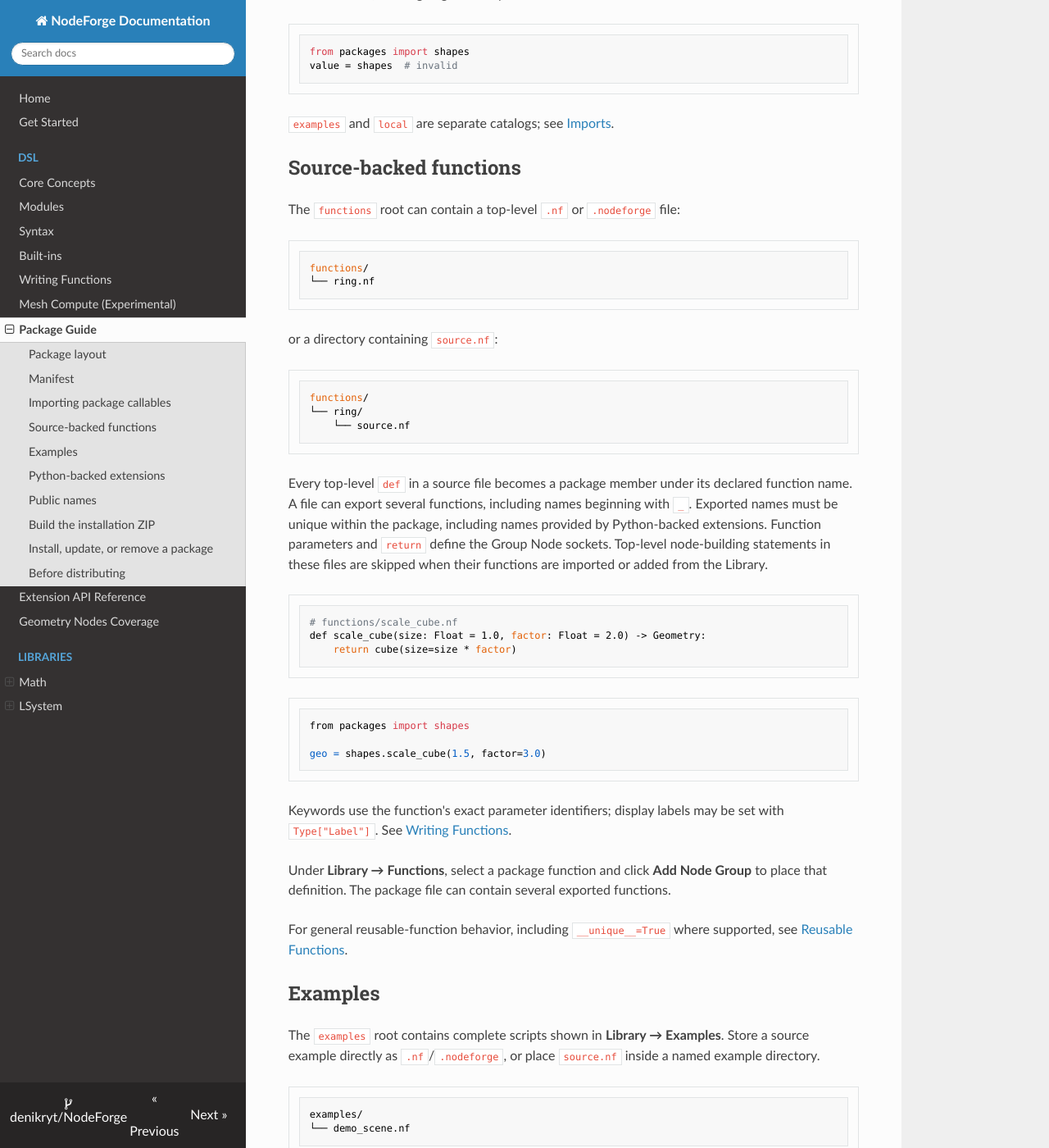
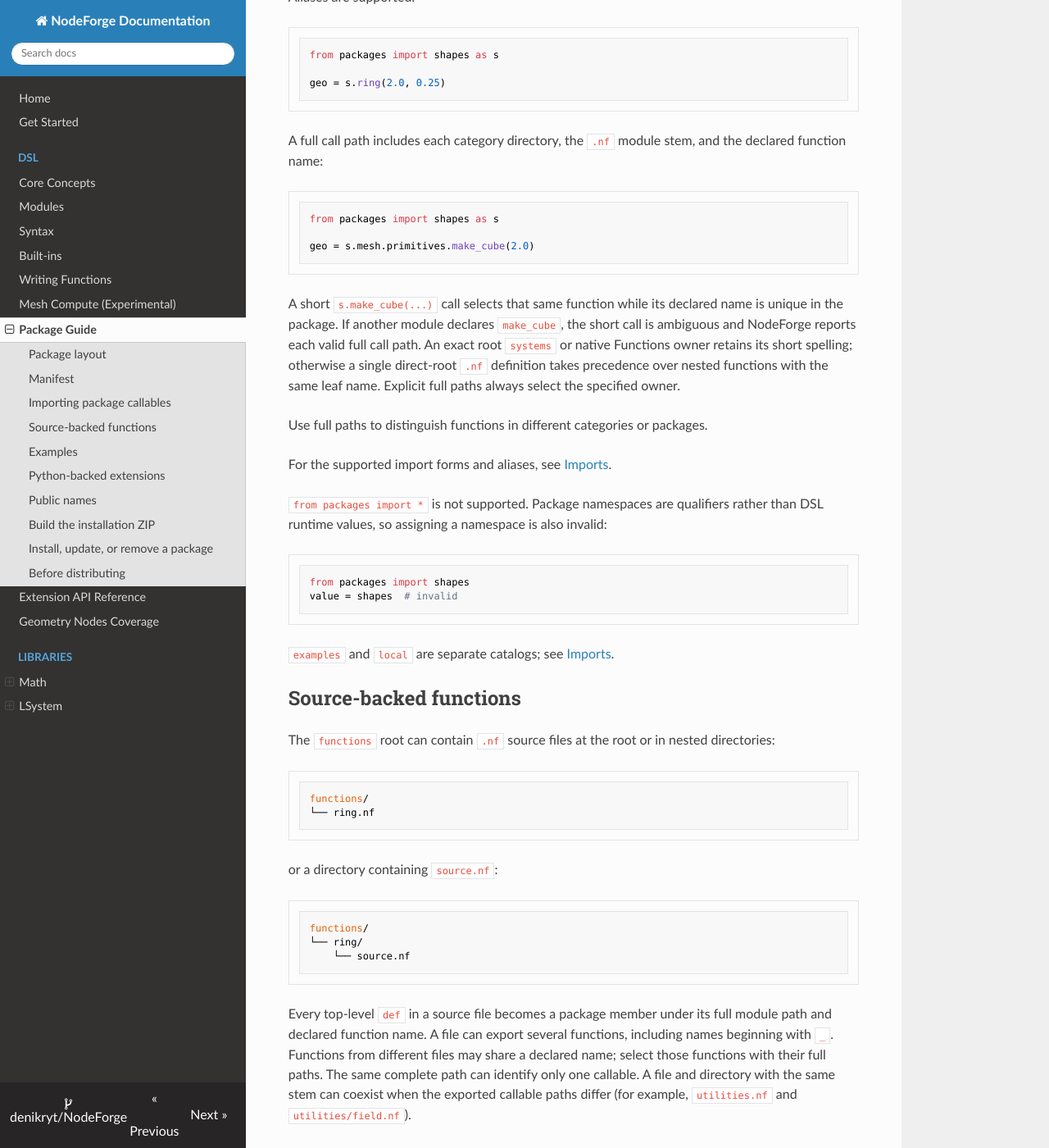
Before and after one commit to denikryt/NodeForge, an MkDocs documentation site: the page built from docs/PACKAGES.md, in a window 1280 px wide and 1400 px high, scrolled down 2940 px. Shown: the whole window at 82% size. Built offline with MkDocs 1.6.1, drawn with Linux system fonts in a browser that asks for light colours; nearby versions of some CDN libraries; some of the changed text lies outside the part shown.

Commit message:
docs(release): document nested namespaces and verify v0.91.0

````diff
--- a/__init__.py
+++ b/__init__.py
@@ -1,6 +1,6 @@
 """NodeForge Blender addon package."""
 
-NODEFORGE_VERSION = (0, 90, 3)
+NODEFORGE_VERSION = (0, 91, 0)
 
 bl_info = {
     "name": "NodeForge",
--- a/blender_manifest.toml
+++ b/blender_manifest.toml
@@ -1,6 +1,6 @@
 schema_version = "1.0.0"
 id = "nodeforge"
-version = "0.90.3"
+version = "0.91.0"
 name = "NodeForge"
 tagline = "Compile a procedural DSL into Blender Geometry Nodes"
 maintainer = "nachitima"
--- a/docs/PACKAGES.md
+++ b/docs/PACKAGES.md
@@ -16,6 +16,24 @@ vendor.shapes/
 └── functions/
     └── ring.nf
 ```
+
+`functions/` supports nested category folders. The file name becomes one segment
+of a fully qualified callable path:
+
+```text
+vendor.shapes/
+└── functions/
+    ├── mesh/
+    │   ├── primitives.nf       # def make_cube(...); def make_sphere(...)
+    │   └── operations.nf       # def bevel(...)
+    └── utilities.nf           # def identity(...)
+```
+
+`functions/mesh/primitives.nf` exports
+`shapes.mesh.primitives.make_cube(...)` and
+`shapes.mesh.primitives.make_sphere(...)`. These functions can also be called
+as `shapes.make_cube(...)` and `shapes.make_sphere(...)` while their short
+names are unambiguous.
 
 Packages may declare these content roots:
 
@@ -104,7 +122,24 @@ from packages import shapes as s
 geo = s.ring(2.0, 0.25)
 ```
 
-Prefer qualified calls such as `shapes.ring(...)` in reusable code. They remain unambiguous when different packages export the same member name or when a package member shares a name with a Core DSL callable.
+A full call path includes each category directory, the `.nf` module stem,
+and the declared function name:
+
+```python
+from packages import shapes as s
+
+geo = s.mesh.primitives.make_cube(2.0)
+```
+
+A short `s.make_cube(...)` call selects that same function while its declared
+name is unique in the package. If another module declares `make_cube`, the
+short call is ambiguous and NodeForge reports each valid full call path.
+An exact root `systems` or native Functions owner retains its short spelling;
+otherwise a single direct-root `.nf` definition takes precedence over
+nested functions with the same leaf name. Explicit full paths always select
+the specified owner.
+
+Use full paths to distinguish functions in different categories or packages.
 
 For the supported import forms and aliases, see [Imports](SYNTAX.md#imports).
 
@@ -119,7 +154,7 @@ value = shapes  # invalid
 
 ## Source-backed functions
 
-The `functions` root can contain a top-level `.nf` or `.nodeforge` file:
+The `functions` root can contain `.nf` source files at the root or in nested directories:
 
 ```text
 functions/
@@ -134,7 +169,17 @@ functions/
     └── source.nf
 ```
 
-Every top-level `def` in a source file becomes a package member under its declared function name. A file can export several functions, including names beginning with `_`. Exported names must be unique within the package, including names provided by Python-backed extensions. Function parameters and `return` define the Group Node sockets. Top-level node-building statements in these files are skipped when their functions are imported or added from the Library.
+Every top-level `def` in a source file becomes a package member under its
+full module path and declared function name. A file can export several
+functions, including names beginning with `_`. Functions from different files
+may share a declared name; select those functions with their full paths.
+The same complete path can identify only one callable. A file and directory
+with the same stem can coexist when the exported callable paths differ
+(for example, `utilities.nf` and `utilities/field.nf`).
+
+Function parameters and `return` define the Group Node sockets. Top-level
+node-building statements in package source files are skipped when their
+functions are imported or added from the Library.
 
 ```python
 # functions/scale_cube.nf
@@ -150,7 +195,11 @@ geo = shapes.scale_cube(1.5, factor=3.0)
 
 Keywords use the function's exact parameter identifiers; display labels may be set with `Type["Label"]`. See [Writing Functions](WRITING_FUNCTIONS.md#parameters-and-sockets).
 
-Under **Library → Functions**, select a package function and click **Add Node Group** to place that definition. The package file can contain several exported functions.
+Under **Library → Functions**, select a source-backed package function by
+its full path and click **Add Node Group**. Reload retains the exact source
+module and declared definition, including when other modules declare the same
+function name. Python-backed native Functions appear in the list and remain
+callable from scripts, while their **Add Node Group** action is disabled.
 
 For general reusable-function behavior, including `__unique__=True` where supported, see [Reusable Functions](SYNTAX.md#reusable-functions).
 
@@ -175,13 +224,16 @@ Python-backed examples are also supported; their declaration and implementation
 
 Use Python only when the required behavior cannot be expressed cleanly as source-backed NodeForge code. Typical cases are custom Blender-node realization or package-defined semantic values.
 
-Python-backed content uses Extension API v2. A native function under `functions` is represented by an owner directory such as:
+Python-backed content uses Extension API v2. A native function under
+`functions` is represented by an owner directory, including nested category
+paths, such as:
 
 ```text
 functions/
-└── native_value/
-    ├── interface.py
-    └── backend.py
+└── mesh/
+    └── native_value/
+        ├── interface.py
+        └── backend.py
 ```
 
 A `systems` owner can export several related callables:
@@ -194,15 +246,29 @@ systems/
     └── backend.py
 ```
 
+The owner above exports `shapes.mesh.native_value(...)` when `EXTENSIONS`
+contains exactly one callable named `native_value`. Native owners under
+`systems/` continue to export names directly under the package import alias.
+
 Python-backed package code runs with normal Python privileges. Install packages only from sources you trust. For `interface.py`, evaluation modes, backend contexts, semantic values, overloads, generated resources, and owner validation rules, continue with the [Extension API Reference](EXTENSION_API.md).
 
 ## Public names
 
-Source-backed package functions are exported by their declared `def` names. Example files appear in the Examples catalog under their file or owner directory names. Python-backed owner directories and systems use their declared public names.
+The canonical callable name is built from the relative `functions/` path
+followed by the declared function name. Native owner directories contribute
+their own directory names; root `systems/` callables retain their names.
+Example files appear in the Examples catalog under their file or owner names.
 
-File and directory entry names must be valid public Python-style identifiers: they cannot begin with `_` or be Python keywords. Files and directories beginning with `__` are not catalog entries. Declared function names follow the function rules in [`.nf` Modules](MODULES.md#define-functions), including names beginning with `_`.
+Public directory and module names must be ASCII identifiers and cannot be
+Python keywords. Paths beginning with `_` or `.` remain private and are not
+exported. Declared function names follow [`.nf` Modules](MODULES.md#define-functions)
+(including names beginning with `_`). Directory symlinks and source paths
+escaping the package root are rejected.
 
-Within one package, exported members must be unique. Different packages may publish the same member name because the package namespace identifies the owner.
+Different canonical paths may declare the same short name. Short calls work
+when there is one eligible owner; ambiguous short calls report their full paths.
+A complete canonical path belongs to one export. Package IDs and import names
+identify owners across different packages.
 
 ## Build the installation ZIP
 
@@ -241,6 +307,7 @@ Check that the package:
 - uses a stable, conflict-free `import_name`;
 - compiles its source-backed functions from a clean Blender file;
 - exposes usable examples through **Library → Examples**;
-- uses qualified `package.member(...)` calls in published examples.
+- uses full `package.category.module.function(...)` paths where the category matters;
+- verifies that short callable names resolve unambiguously.
 
 For Python-backed content, use the validation rules in the [Extension API Reference](EXTENSION_API.md) rather than duplicating them here.
````
Also changed, not shown: README.md (+3 -1 lines), dev/CHANGELOG.md (+6 -0 lines), docs/EXTENSION_API.md (+12 -1 lines), docs/MODULES.md (+5 -1 lines), docs/SYNTAX.md (+20 -2 lines), 2 other files.
